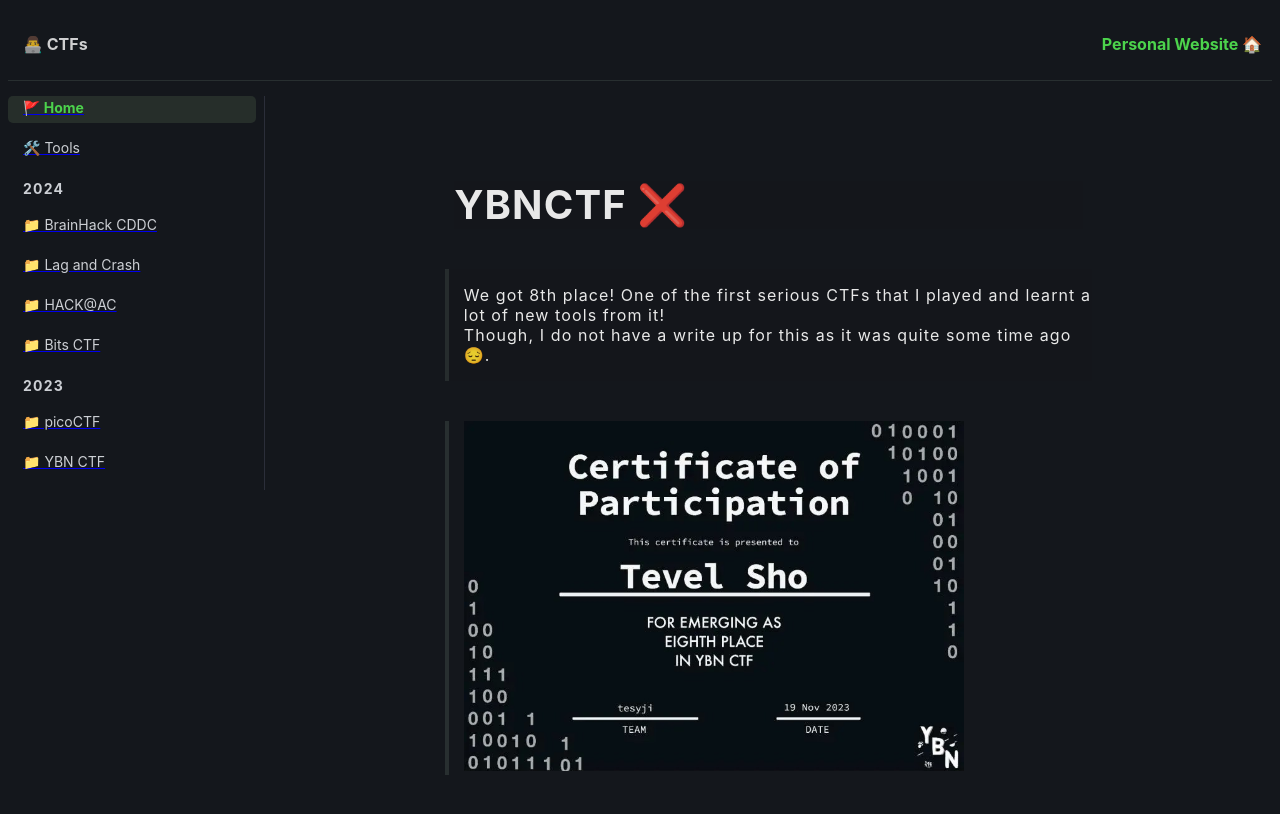
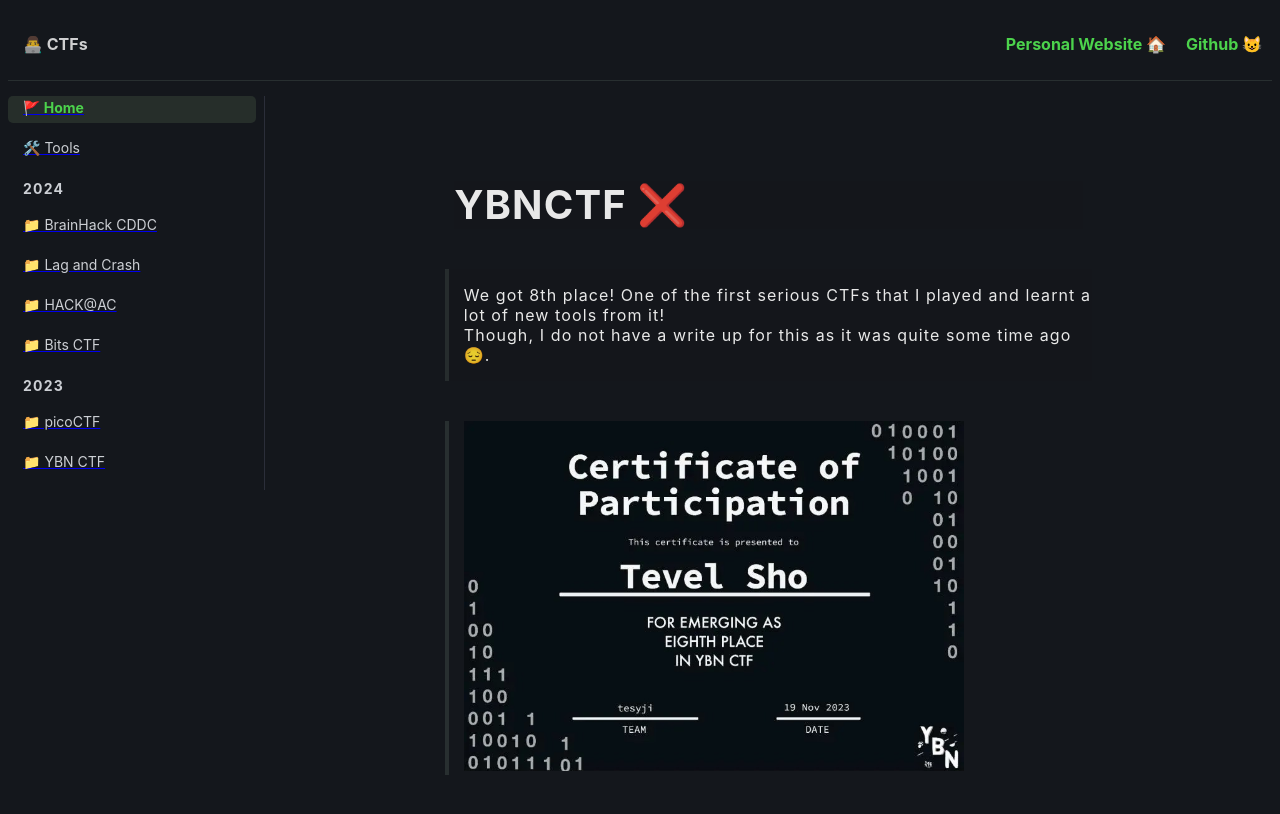
Before and after one commit to trevelling/CTF, a Next.js app: page /ybnCTF in a window 1280 px wide. Built offline with nearby package versions, Linux system fonts and the light colour scheme.

Commit message:
feat; added github link to navbar

```diff
--- a/app/ui/navbar.jsx
+++ b/app/ui/navbar.jsx
@@ -7,6 +7,7 @@
       <div className={styles.sideBarTop}>
         <p className={styles.sideBarLogoName}>👨‍💻 CTFs</p>
       </div>
+      <div className={styles.navLinks}>
         <a
           className={styles.navitem}
           href="https://trevelling.github.io/tev/"
@@ -14,6 +15,14 @@
         >
           Personal Website 🏠
         </a>
+        <a
+          className={styles.navitem}
+          href="https://github.com/trevelling"
+          target="blank"
+        >
+          Github 😺
+        </a>
+      </div>
     </nav>
   );
 }
--- a/app/ui/navbar.module.css
+++ b/app/ui/navbar.module.css
@@ -15,6 +15,7 @@
   font-size: 16px;
   font-weight: 700;
   padding-right: 10px;
+  margin-left: 10px;
 }
 
 .sideBarLogoName {
@@ -28,3 +29,7 @@
   padding-bottom: 10px;
   padding-left: 15px;
 }
+
+.navLinks {
+  display: flex;
+}
```
Lines whose indentation alone changed are shown as unchanged.
